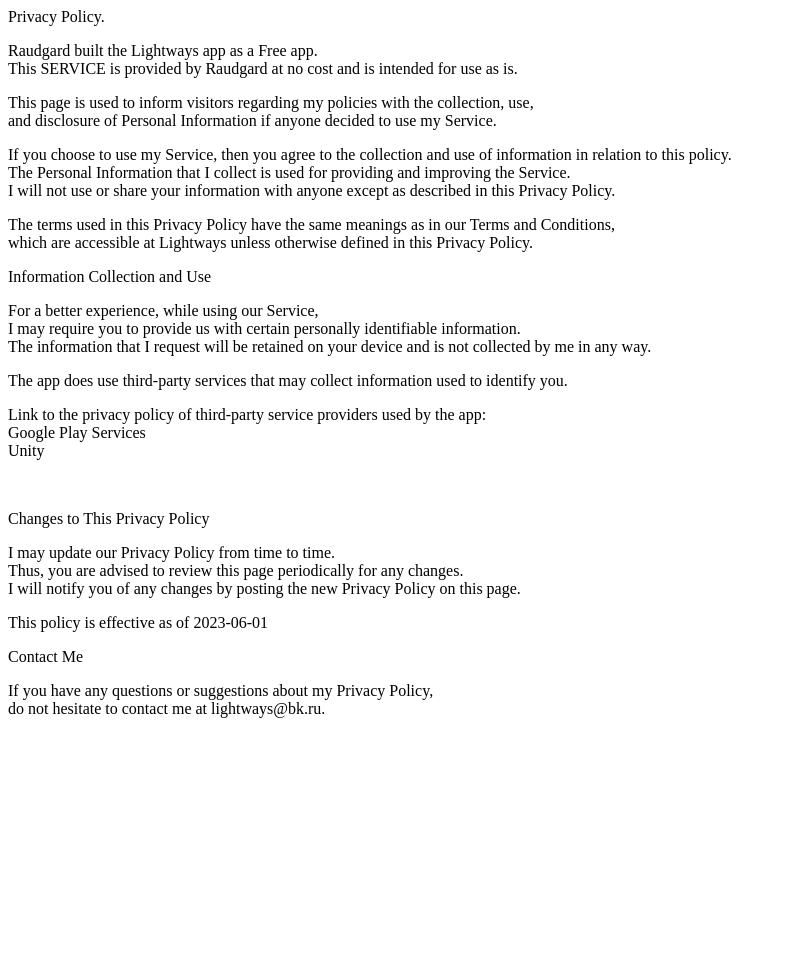
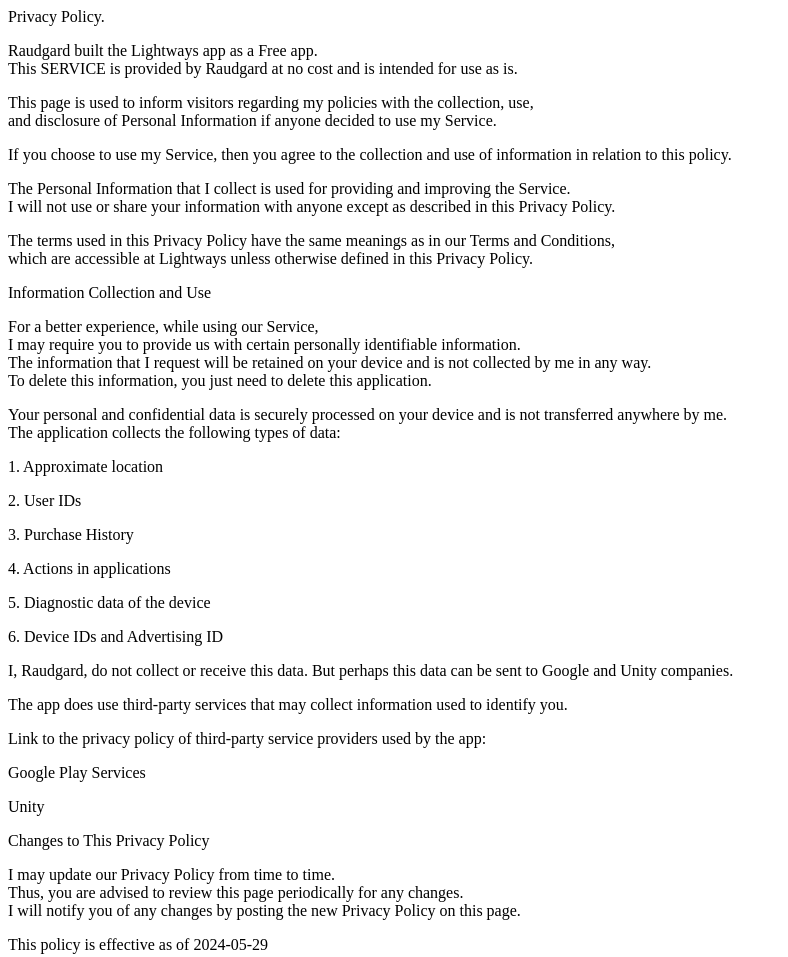
Before and after one commit to Raudgard/Lightways, a plain HTML site: page index.html in a window 1280 px wide. Shown: the top 957 px of the page, without its empty margins (0-788 px from the left). Before the commit the page ends 800 px from the top, so only its background shows below. Drawn offline with Linux system fonts and the light colour scheme.

Commit message:
update_privacy_policy

```diff
--- a/index.html
+++ b/index.html
@@ -1,40 +1,53 @@
 <p>Privacy Policy.</p>
 
-<p>Raudgard built the Lightways app as a Free app. <br>
+<p>Raudgard built the Lightways app as a Free app.<br>
 This SERVICE is provided by Raudgard at no cost and is intended for use as is.</p>
 
-<p>This page is used to inform visitors regarding my policies with the collection, use, <br>
+<p>This page is used to inform visitors regarding my policies with the collection, use,<br>
 and disclosure of Personal Information if anyone decided to use my Service.</p>
 
-<p>If you choose to use my Service, then you agree to the collection and use of information in relation to this policy. <br>
-The Personal Information that I collect is used for providing and improving the Service. <br>
+<p>If you choose to use my Service, then you agree to the collection and use of information in relation to this policy. </p>
+<p>The Personal Information that I collect is used for providing and improving the Service.<br>
 I will not use or share your information with anyone except as described in this Privacy Policy.</p>
 
-<p>The terms used in this Privacy Policy have the same meanings as in our Terms and Conditions, <br>
+<p>The terms used in this Privacy Policy have the same meanings as in our Terms and Conditions,<br>
 which are accessible at Lightways unless otherwise defined in this Privacy Policy.</p>
 
 <p>Information Collection and Use</p>
 
-<p>For a better experience, while using our Service, <br>
-I may require you to provide us with certain personally identifiable information. <br>
-The information that I request will be retained on your device and is not collected by me in any way.</p>
+<p>For a better experience, while using our Service,<br>
+I may require you to provide us with certain personally identifiable information.<br>
+The information that I request will be retained on your device and is not collected by me in any way.<br>
+To delete this information, you just need to delete this application.</p>
+
+<p>Your personal and confidential data is securely processed on your device and is not transferred anywhere by me.<br>
+The application collects the following types of data:</p>
+
+<p>1. Approximate location</p>
+<p>2. User IDs</p>
+<p>3. Purchase History</p>
+<p>4. Actions in applications</p>
+<p>5. Diagnostic data of the device</p>
+<p>6. Device IDs and Advertising ID</p>
+
+<p>I, Raudgard, do not collect or receive this data. But perhaps this data can be sent to Google and Unity companies.</p>
 
 <p>The app does use third-party services that may collect information used to identify you.</p>
 
-<p>Link to the privacy policy of third-party service providers used by the app:<br>
-Google Play Services<br>
-Unity</p>
+<p>Link to the privacy policy of third-party service providers used by the app:</p>
+<p>Google Play Services</p>
+<p>Unity</p>
 
-<br>
+
 <p>Changes to This Privacy Policy</p>
 
-<p>I may update our Privacy Policy from time to time. <br>
-Thus, you are advised to review this page periodically for any changes. <br>
+<p>I may update our Privacy Policy from time to time.<br>
+Thus, you are advised to review this page periodically for any changes.<br>
 I will notify you of any changes by posting the new Privacy Policy on this page.</p>
 
-<p>This policy is effective as of 2023-06-01</p>
+<p>This policy is effective as of 2024-05-29</p>
 
 <p>Contact Me</p>
 
-<p>If you have any questions or suggestions about my Privacy Policy, <br>
+<p>If you have any questions or suggestions about my Privacy Policy,<br>
 do not hesitate to contact me at lightways@bk.ru.</p>
```
Also changed, not shown: index_old.html (added, +40 -0 lines), Privacy Policy.txt (deleted).
